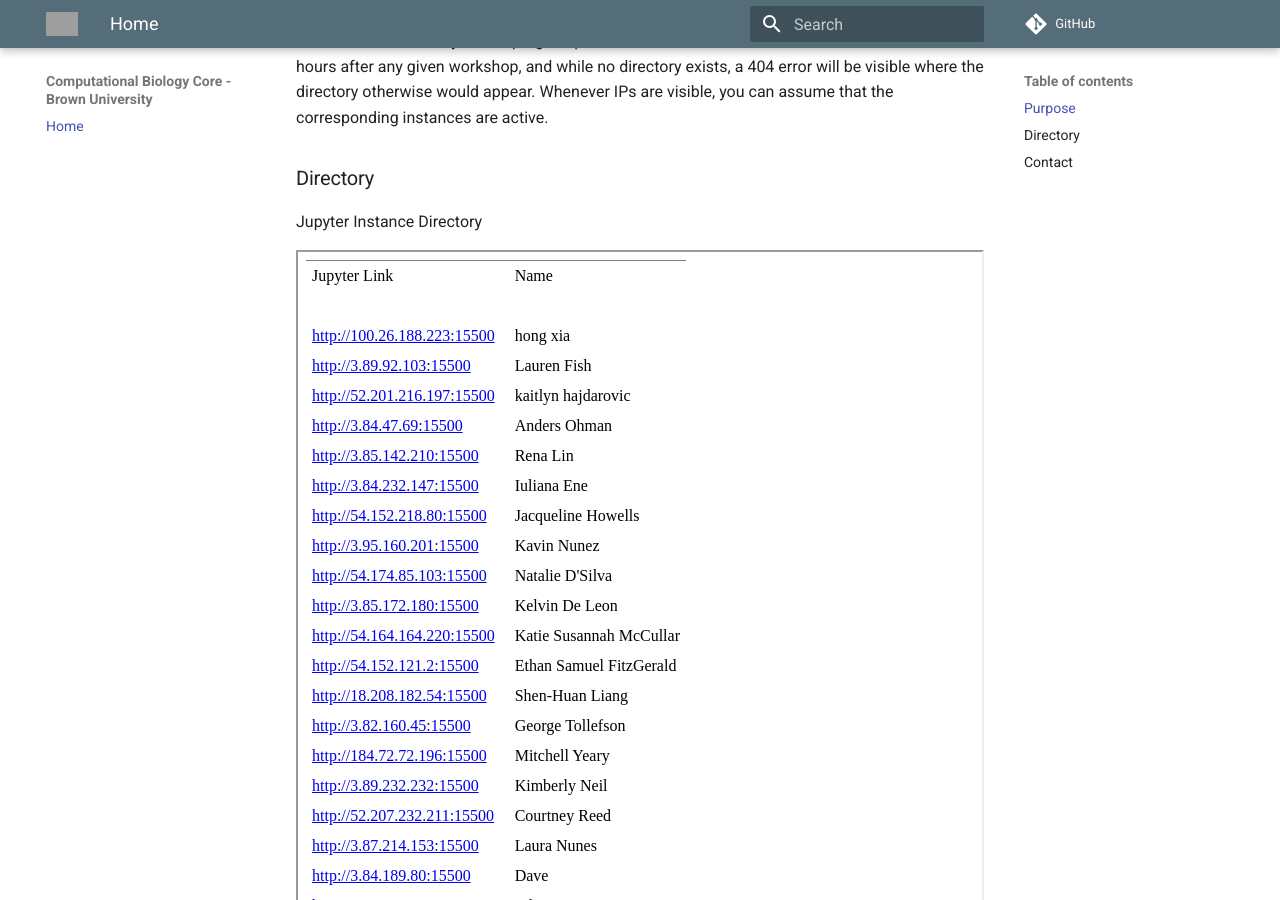
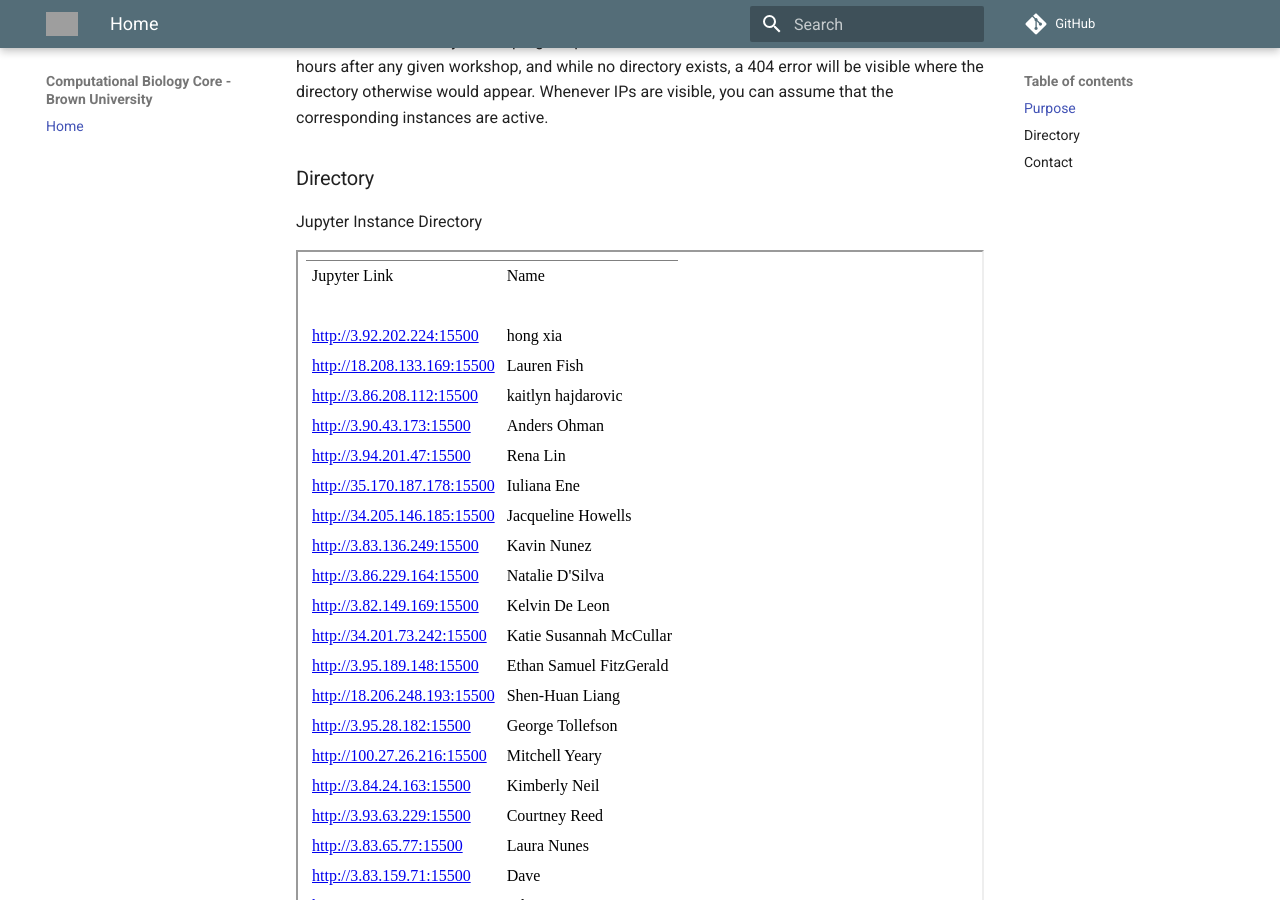
Before and after one commit to Aynur31/cbc-workshop-directory, an MkDocs documentation site: the page built from docs/index.md, in a window 1280 px wide and 900 px high, scrolled down 545 px. Built offline with MkDocs 1.6.1 and Material for MkDocs 9.7.7, drawn with Linux system fonts in a browser that asks for light colours; comment, search, counter and statistics services are not loaded; grey boxes are pictures that could not be loaded.

Commit message:
JupyterFleet directory autopushed

```diff
--- a/docs/assets/user_directory.html
+++ b/docs/assets/user_directory.html
@@ -14,143 +14,143 @@
 <td class="org-left">&#xa0;</td>
 </tr>
 <tr>
-<td class="org-left"><a href="http://100.26.188.223:15500">http://100.26.188.223:15500</a></td>
+<td class="org-left"><a href="http://3.92.202.224:15500">http://3.92.202.224:15500</a></td>
 <td class="org-left">hong xia</td>
 </tr>
 <tr>
-<td class="org-left"><a href="http://3.89.92.103:15500">http://3.89.92.103:15500</a></td>
+<td class="org-left"><a href="http://18.208.133.169:15500">http://18.208.133.169:15500</a></td>
 <td class="org-left">Lauren Fish</td>
 </tr>
 <tr>
-<td class="org-left"><a href="http://52.201.216.197:15500">http://52.201.216.197:15500</a></td>
+<td class="org-left"><a href="http://3.86.208.112:15500">http://3.86.208.112:15500</a></td>
 <td class="org-left">kaitlyn hajdarovic</td>
 </tr>
 <tr>
-<td class="org-left"><a href="http://3.84.47.69:15500">http://3.84.47.69:15500</a></td>
+<td class="org-left"><a href="http://3.90.43.173:15500">http://3.90.43.173:15500</a></td>
 <td class="org-left">Anders Ohman</td>
 </tr>
 <tr>
-<td class="org-left"><a href="http://3.85.142.210:15500">http://3.85.142.210:15500</a></td>
+<td class="org-left"><a href="http://3.94.201.47:15500">http://3.94.201.47:15500</a></td>
 <td class="org-left">Rena Lin</td>
 </tr>
 <tr>
-<td class="org-left"><a href="http://3.84.232.147:15500">http://3.84.232.147:15500</a></td>
+<td class="org-left"><a href="http://35.170.187.178:15500">http://35.170.187.178:15500</a></td>
 <td class="org-left">Iuliana Ene</td>
 </tr>
 <tr>
-<td class="org-left"><a href="http://54.152.218.80:15500">http://54.152.218.80:15500</a></td>
+<td class="org-left"><a href="http://34.205.146.185:15500">http://34.205.146.185:15500</a></td>
 <td class="org-left">Jacqueline Howells</td>
 </tr>
 <tr>
-<td class="org-left"><a href="http://3.95.160.201:15500">http://3.95.160.201:15500</a></td>
+<td class="org-left"><a href="http://3.83.136.249:15500">http://3.83.136.249:15500</a></td>
 <td class="org-left">Kavin Nunez</td>
 </tr>
 <tr>
-<td class="org-left"><a href="http://54.174.85.103:15500">http://54.174.85.103:15500</a></td>
+<td class="org-left"><a href="http://3.86.229.164:15500">http://3.86.229.164:15500</a></td>
 <td class="org-left">Natalie D'Silva</td>
 </tr>
 <tr>
-<td class="org-left"><a href="http://3.85.172.180:15500">http://3.85.172.180:15500</a></td>
+<td class="org-left"><a href="http://3.82.149.169:15500">http://3.82.149.169:15500</a></td>
 <td class="org-left">Kelvin De Leon</td>
 </tr>
 <tr>
-<td class="org-left"><a href="http://54.164.164.220:15500">http://54.164.164.220:15500</a></td>
+<td class="org-left"><a href="http://34.201.73.242:15500">http://34.201.73.242:15500</a></td>
 <td class="org-left">Katie Susannah McCullar</td>
 </tr>
 <tr>
-<td class="org-left"><a href="http://54.152.121.2:15500">http://54.152.121.2:15500</a></td>
+<td class="org-left"><a href="http://3.95.189.148:15500">http://3.95.189.148:15500</a></td>
 <td class="org-left">Ethan Samuel FitzGerald</td>
 </tr>
 <tr>
-<td class="org-left"><a href="http://18.208.182.54:15500">http://18.208.182.54:15500</a></td>
+<td class="org-left"><a href="http://18.206.248.193:15500">http://18.206.248.193:15500</a></td>
 <td class="org-left">Shen-Huan Liang</td>
 </tr>
 <tr>
-<td class="org-left"><a href="http://3.82.160.45:15500">http://3.82.160.45:15500</a></td>
+<td class="org-left"><a href="http://3.95.28.182:15500">http://3.95.28.182:15500</a></td>
 <td class="org-left">George Tollefson</td>
 </tr>
 <tr>
-<td class="org-left"><a href="http://184.72.72.196:15500">http://184.72.72.196:15500</a></td>
+<td class="org-left"><a href="http://100.27.26.216:15500">http://100.27.26.216:15500</a></td>
 <td class="org-left">Mitchell Yeary</td>
 </tr>
 <tr>
-<td class="org-left"><a href="http://3.89.232.232:15500">http://3.89.232.232:15500</a></td>
+<td class="org-left"><a href="http://3.84.24.163:15500">http://3.84.24.163:15500</a></td>
 <td class="org-left">Kimberly Neil</td>
 </tr>
 <tr>
-<td class="org-left"><a href="http://52.207.232.211:15500">http://52.207.232.211:15500</a></td>
+<td class="org-left"><a href="http://3.93.63.229:15500">http://3.93.63.229:15500</a></td>
 <td class="org-left">Courtney Reed</td>
 </tr>
 <tr>
-<td class="org-left"><a href="http://3.87.214.153:15500">http://3.87.214.153:15500</a></td>
+<td class="org-left"><a href="http://3.83.65.77:15500">http://3.83.65.77:15500</a></td>
 <td class="org-left">Laura Nunes</td>
 </tr>
 <tr>
-<td class="org-left"><a href="http://3.84.189.80:15500">http://3.84.189.80:15500</a></td>
+<td class="org-left"><a href="http://3.83.159.71:15500">http://3.83.159.71:15500</a></td>
 <td class="org-left">Dave</td>
 </tr>
 <tr>
-<td class="org-left"><a href="http://3.84.31.242:15500">http://3.84.31.242:15500</a></td>
+<td class="org-left"><a href="http://3.86.214.152:15500">http://3.86.214.152:15500</a></td>
 <td class="org-left">John</td>
 </tr>
 <tr>
-<td class="org-left"><a href="http://52.70.41.204:15500">http://52.70.41.204:15500</a></td>
+<td class="org-left"><a href="http://3.83.80.113:15500">http://3.83.80.113:15500</a></td>
 <td class="org-left">Amrita Sridhar</td>
 </tr>
 <tr>
-<td class="org-left"><a href="http://18.234.166.87:15500">http://18.234.166.87:15500</a></td>
+<td class="org-left"><a href="http://52.90.61.240:15500">http://52.90.61.240:15500</a></td>
 <td class="org-left">Ashley Conard</td>
 </tr>
 <tr>
-<td class="org-left"><a href="http://54.90.83.197:15500">http://54.90.83.197:15500</a></td>
+<td class="org-left"><a href="http://3.83.178.236:15500">http://3.83.178.236:15500</a></td>
 <td class="org-left">Seung-Ah Choe</td>
 </tr>
 <tr>
-<td class="org-left"><a href="http://3.92.189.41:15500">http://3.92.189.41:15500</a></td>
+<td class="org-left"><a href="http://3.83.155.90:15500">http://3.83.155.90:15500</a></td>
 <td class="org-left">Clara Sears</td>
 </tr>
 <tr>
-<td class="org-left"><a href="http://3.88.60.23:15500">http://3.88.60.23:15500</a></td>
+<td class="org-left"><a href="http://54.173.248.175:15500">http://54.173.248.175:15500</a></td>
 <td class="org-left">Erin Kulick</td>
 </tr>
 <tr>
-<td class="org-left"><a href="http://3.87.189.137:15500">http://3.87.189.137:15500</a></td>
+<td class="org-left"><a href="http://3.90.3.100:15500">http://3.90.3.100:15500</a></td>
 <td class="org-left">Medina Jackson-Browne</td>
 </tr>
 <tr>
-<td class="org-left"><a href="http://54.161.195.159:15500">http://54.161.195.159:15500</a></td>
+<td class="org-left"><a href="http://34.238.121.151:15500">http://34.238.121.151:15500</a></td>
 <td class="org-left">Nan Li</td>
 </tr>
 <tr>
-<td class="org-left"><a href="http://3.83.246.60:15500">http://3.83.246.60:15500</a></td>
+<td class="org-left"><a href="http://3.87.1.239:15500">http://3.87.1.239:15500</a></td>
 <td class="org-left">Geetika Kalloo</td>
 </tr>
 <tr>
-<td class="org-left"><a href="http://18.207.210.37:15500">http://18.207.210.37:15500</a></td>
+<td class="org-left"><a href="http://52.90.83.245:15500">http://52.90.83.245:15500</a></td>
 <td class="org-left">Rachel Denlinger</td>
 </tr>
 <tr>
-<td class="org-left"><a href="http://174.129.107.106:15500">http://174.129.107.106:15500</a></td>
+<td class="org-left"><a href="http://54.88.55.141:15500">http://54.88.55.141:15500</a></td>
 <td class="org-left">Melissa Eliot</td>
 </tr>
 <tr>
-<td class="org-left"><a href="http://18.234.167.155:15500">http://18.234.167.155:15500</a></td>
+<td class="org-left"><a href="http://3.86.230.99:15500">http://3.86.230.99:15500</a></td>
 <td class="org-left">Shengzhi Sun</td>
 </tr>
 <tr>
-<td class="org-left"><a href="http://35.174.165.113:15500">http://35.174.165.113:15500</a></td>
+<td class="org-left"><a href="http://3.94.109.101:15500">http://3.94.109.101:15500</a></td>
 <td class="org-left">Salomi</td>
 </tr>
 <tr>
-<td class="org-left"><a href="http://54.89.229.100:15500">http://54.89.229.100:15500</a></td>
+<td class="org-left"><a href="http://54.211.60.164:15500">http://54.211.60.164:15500</a></td>
 <td class="org-left">Felix Chan</td>
 </tr>
 <tr>
-<td class="org-left"><a href="http://3.94.187.229:15500">http://3.94.187.229:15500</a></td>
+<td class="org-left"><a href="http://3.95.158.50:15500">http://3.95.158.50:15500</a></td>
 <td class="org-left">Tiffany Ding</td>
 </tr>
 <tr>
-<td class="org-left"><a href="http://52.23.176.97:15500">http://52.23.176.97:15500</a></td>
+<td class="org-left"><a href="http://54.167.229.224:15500">http://54.167.229.224:15500</a></td>
 <td class="org-left"><b>Unassigned</b></td>
 </tr>
 </tr>
```
